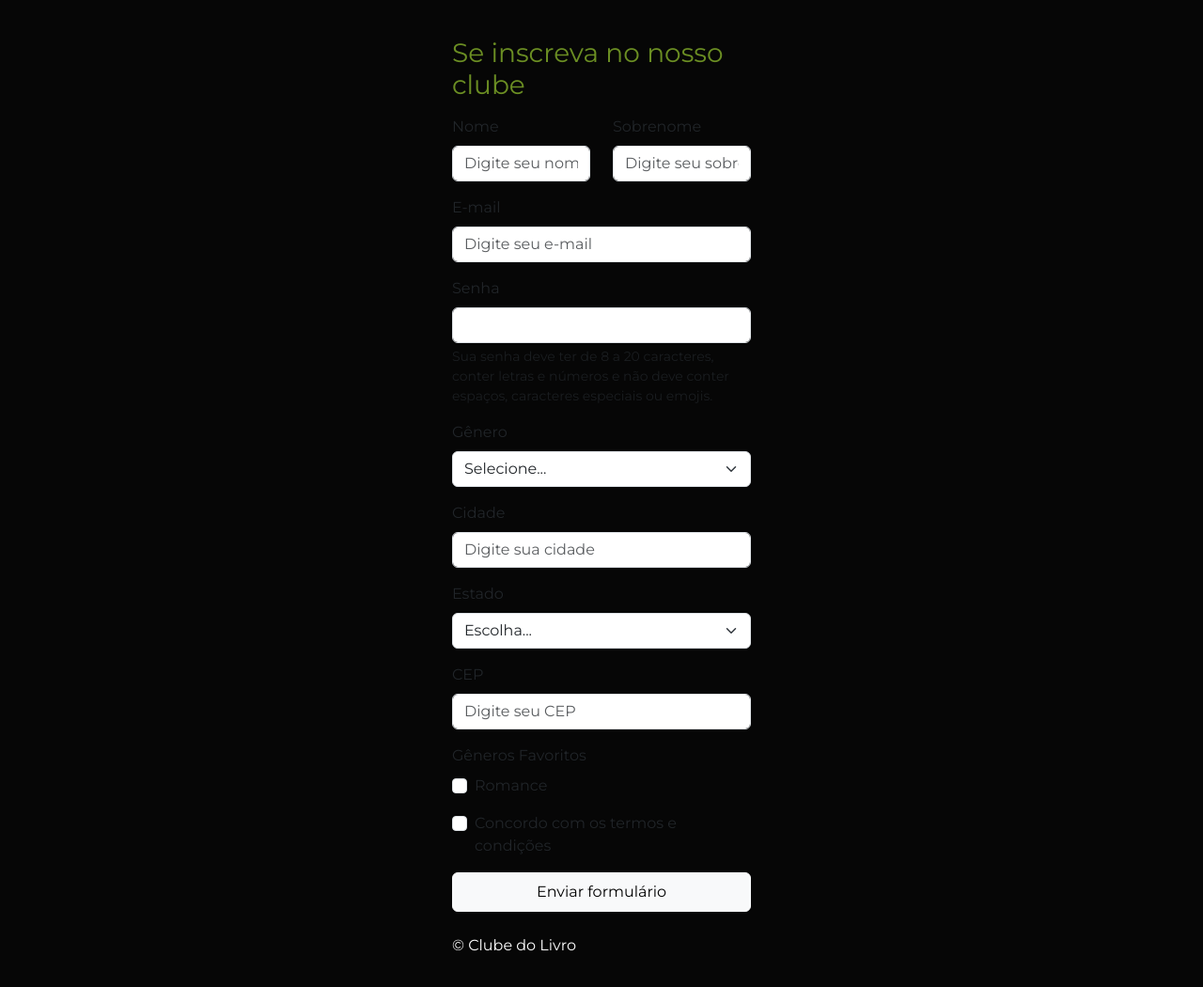
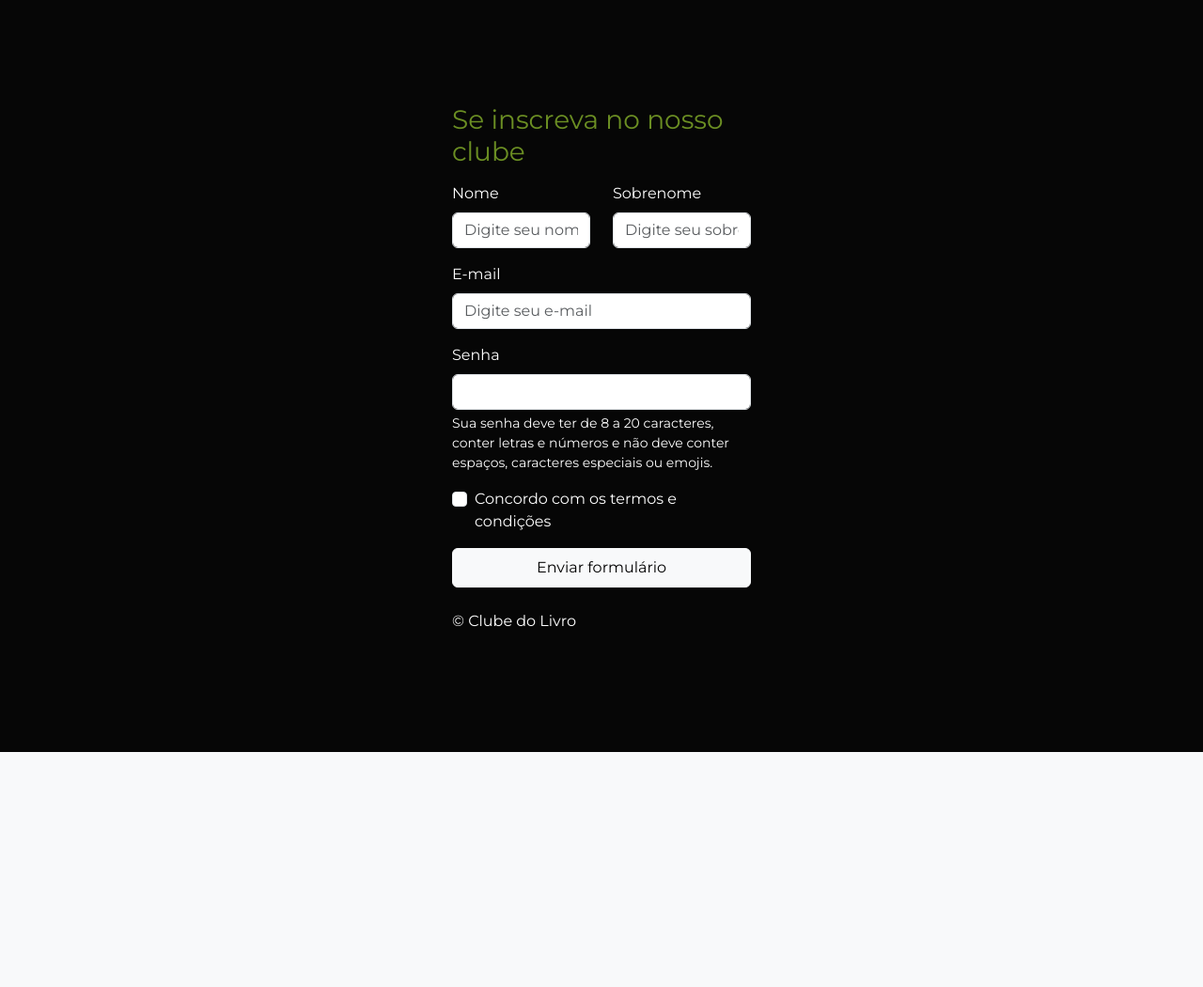
Before and after one commit to agadelhaa/desenvolvimento-para-plataforma-web, a website: page Client/cadastro.html in a window 1280 px wide. Shown: the whole page at 94% size. After the commit the page ends 800 px from the top, so only its background shows below. Drawn offline with nearby package versions, Linux system fonts and the light colour scheme.

Commit message:
Update cadastro.html

```diff
--- a/Client/cadastro.html
+++ b/Client/cadastro.html
@@ -24,9 +24,9 @@
   <main class="w-100 m-auto form-container">
     <form class="needs-validation" novalidate>
       <h1 class="h3 mb-3 fw-normal" style="color: #6B8E23;">Se inscreva no nosso clube</h1>
-      <div class="row">
+      <div class="row" style="color: #FFF;">
         <div class="col-md-6">
-          <div class="mb-3">
+          <div class="mb-3" style="color: #FFF;">
             <label for="validationCustom01" class="form-label">Nome</label>
             <input type="text" class="form-control" id="validationCustom01" placeholder="Digite seu nome" required>
             <div class="valid-feedback">
@@ -34,7 +34,7 @@
             </div>
           </div>
         </div>
-        <div class="col-md-6">
+        <div class="col-md-6" style="color: #FFF;">
           <div class="mb-3">
             <label for="validationCustom02" class="form-label">Sobrenome</label>
             <input type="text" class="form-control" id="validationCustom02" placeholder="Digite seu sobrenome" required>
@@ -44,70 +44,26 @@
           </div>
         </div>
       </div>
-      <div class="mb-3">
+      <div class="mb-3" style="color: #FFF;">
         <label for="validationCustom03" class="form-label">E-mail</label>
         <input type="email" class="form-control" id="validationCustom03" placeholder="Digite seu e-mail" required>
         <div class="invalid-feedback">
           Por favor, insira um e-mail válido.
         </div>
       </div>
-      <div class="mb-3">
+      <div class="mb-3" style="color: #FFF;">
         <label for="inputPassword5" class="form-label">Senha</label>
         <input type="password" id="inputPassword5" class="form-control" aria-describedby="passwordHelpBlock" required>
-        <div id="passwordHelpBlock" class="form-text">
+        <div id="passwordHelpBlock" class="form-text" style="color: #FFF;">
           Sua senha deve ter de 8 a 20 caracteres, conter letras e números e não deve conter espaços, caracteres especiais ou emojis.
         </div>
       </div>
-      <div class="mb-3">
-        <label for="validationCustom04" class="form-label">Gênero</label>
-        <select class="form-select" id="validationCustom04" required>
-          <option value="">Selecione...</option>
-          <option>Feminino</option>
-          <option>Masculino</option>
-          <option>Prefiro não declarar</option>
-        </select>
-        <div class="invalid-feedback">
-          Por favor, selecione um gênero.
-        </div>
-      </div>
-      <div class="mb-3">
-        <label for="validationCustom05" class="form-label">Cidade</label>
-        <input type="text" class="form-control" id="validationCustom05" placeholder="Digite sua cidade" required>
-        <div class="invalid-feedback">
-          Por favor, insira uma cidade válida.
-        </div>
-      </div>
-      <div class="mb-3">
-        <label for="validationCustom06" class="form-label">Estado</label>
-        <select class="form-select" id="validationCustom06" required>
-          <option value="">Escolha...</option>
-          <!-- Opções de estados aqui -->
-        </select>
-        <div class="invalid-feedback">
-          Por favor, selecione um estado.
-        </div>
-      </div>
-      <div class="mb-3">
-        <label for="validationCustom07" class="form-label">CEP</label>
-        <input type="text" class="form-control" id="validationCustom07" placeholder="Digite seu CEP" required>
-        <div class="invalid-feedback">
-          Por favor, insira um CEP válido.
-        </div>
-      </div>
-      <div class="mb-3">
-        <label class="form-label">Gêneros Favoritos</label>
-        <div class="form-check">
-          <input class="form-check-input" type="checkbox" value="" id="flexCheckDefault1">
-          <label class="form-check-label" for="flexCheckDefault1">Romance</label>
-        </div>
-        <!-- Adicione mais opções de gênero aqui -->
-      </div>
-      <div class="mb-3 form-check">
+      <div class="mb-3 form-check" style="color: #FFF;">
         <input class="form-check-input" type="checkbox" value="" id="invalidCheck" required>
         <label class="form-check-label" for="invalidCheck">
           Concordo com os termos e condições
         </label>
-        <div class="invalid-feedback">
+        <div class="invalid-feedback" style="color: #FFF;">
           Você deve concordar antes de enviar.
         </div>
       </div>
@@ -119,7 +75,7 @@
   <script src="https://cdn.jsdelivr.net/npm/bootstrap@5.3.0-alpha1/dist/js/bootstrap.bundle.min.js"></script>
   <script>
 
-    // Exemplo de validação de formulário Bootstrap
+    // validação de formulário
     (function () {
       'use strict'
 
```
